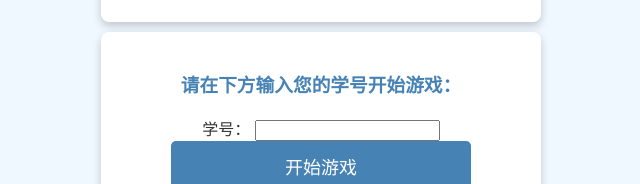
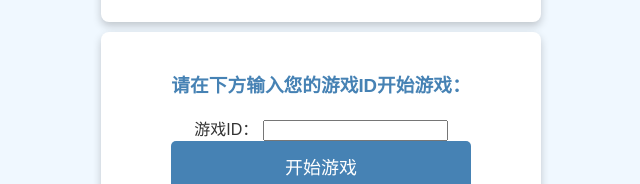
Before and after one commit to Tianc1211/ballongame1, a plain HTML site: page index.html in a window 1280 px wide. Shown: the part 405-589 px from the top of the page, without its empty margins (319-959 px from the left). Drawn offline with Linux system fonts and the light colour scheme.

Commit message:
Update index.html

```diff
--- a/index.html
+++ b/index.html
@@ -19,8 +19,8 @@
         </ol>
     </div>
     <div id="inputForm" class="box">
-        <h3>请在下方输入您的学号开始游戏：</h3>
-        <label for="studentId">学号：</label>
+        <h3>请在下方输入您的游戏ID开始游戏：</h3>
+        <label for="studentId">游戏ID：</label>
         <input type="text" id="studentId" required />
         <button id="startButton">开始游戏</button>
     </div>
```
